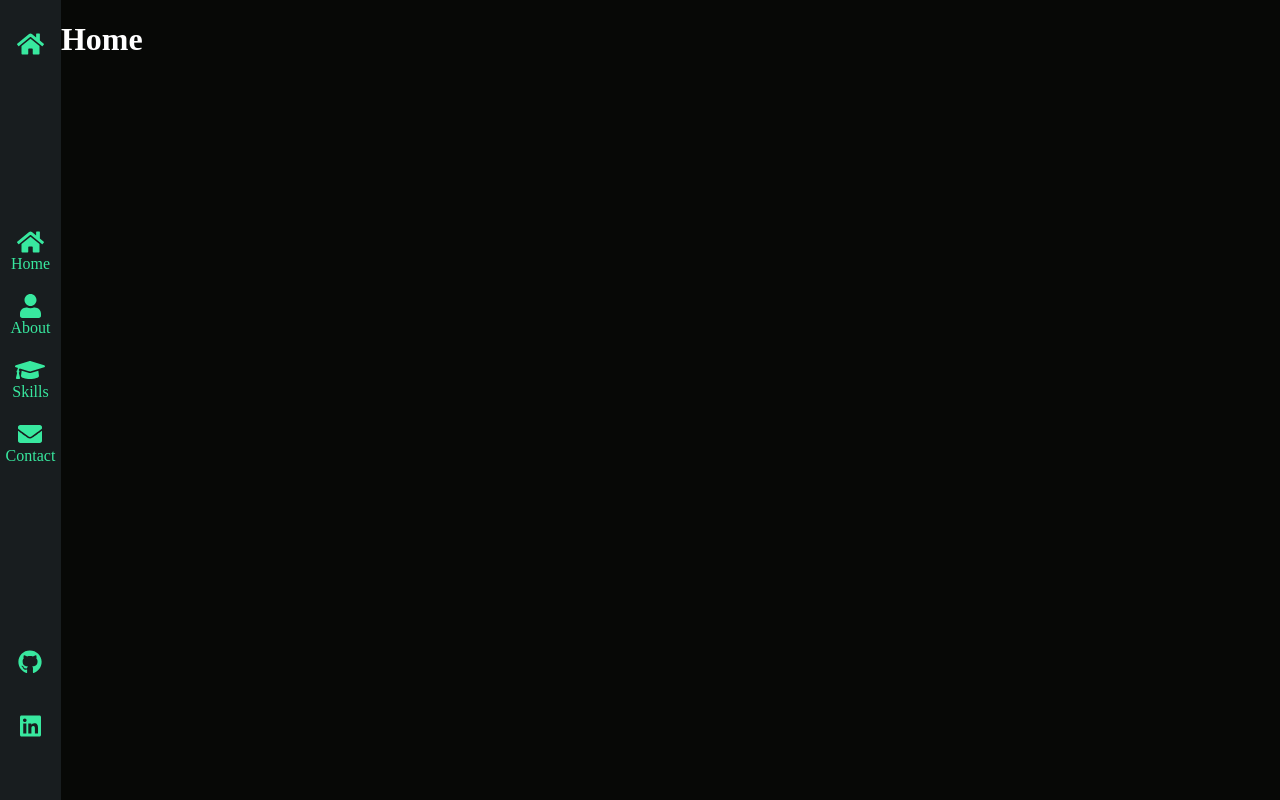
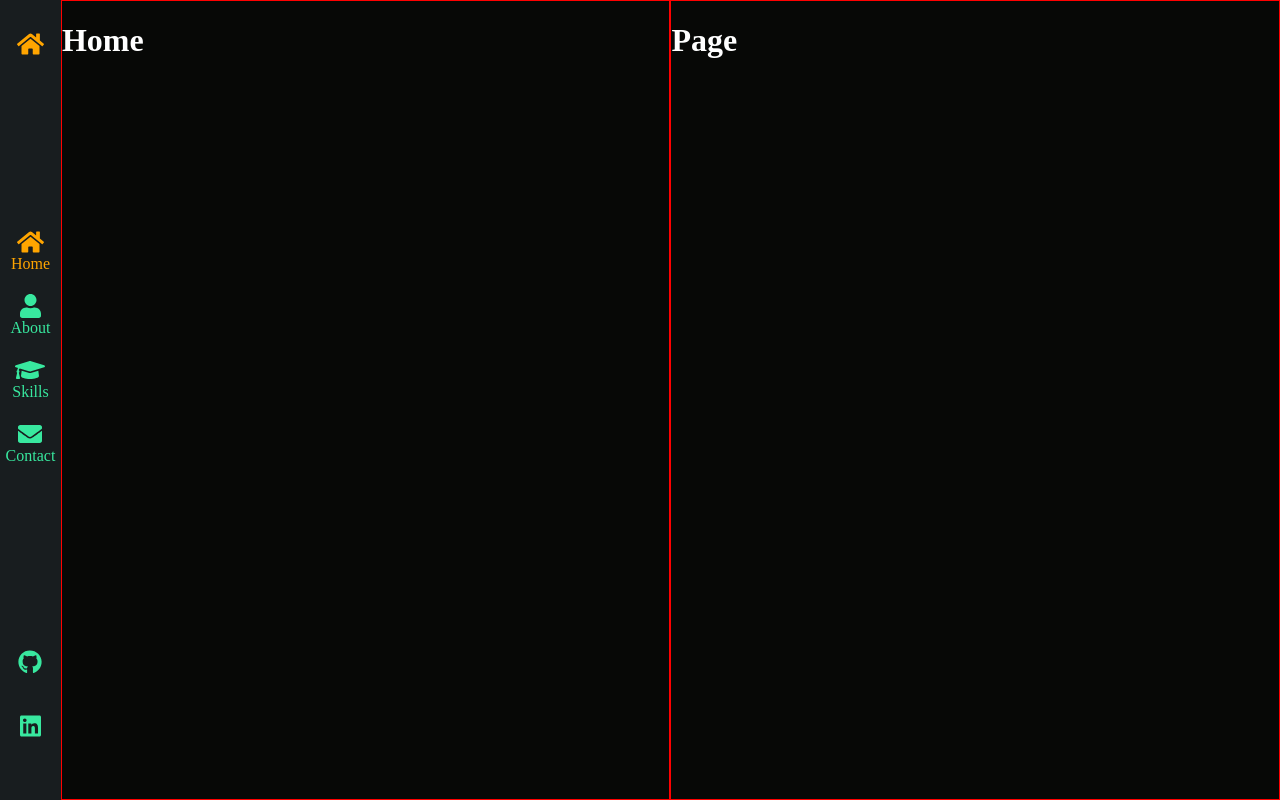
Before and after one commit to Baaranek/portfolio-page, a React (Create React App) app: page / in a window 1280 px wide. Built offline with nearby package versions, Linux system fonts and the light colour scheme.

Commit message:
add framer motion to menu

```diff
--- a/package.json
+++ b/package.json
@@ -10,6 +10,7 @@
     "@testing-library/jest-dom": "^4.2.4",
     "@testing-library/react": "^9.3.2",
     "@testing-library/user-event": "^7.1.2",
+    "framer-motion": "^2.9.4",
     "react": "^16.13.1",
     "react-dom": "^16.13.1",
     "react-router-dom": "^5.2.0",
--- a/src/components/layout/Menu/Menu.js
+++ b/src/components/layout/Menu/Menu.js
@@ -4,6 +4,7 @@ import { FontAwesomeIcon } from '@fortawesome/react-fontawesome';
 import { faEnvelope, faGraduationCap, faHome, faUser } from '@fortawesome/free-solid-svg-icons';
 import { faGithub, faLinkedin } from '@fortawesome/free-brands-svg-icons';
 import { NavLink } from 'react-router-dom';
+import { motion } from 'framer-motion';
 
 
 const Wrapper = styled.header`
@@ -32,27 +33,12 @@ const Wrapper = styled.header`
   }
 `;
 
-const StyledList = styled.li`
+const StyledList = styled(motion.li)`
   padding: .6rem 0;
   height: 4rem;
   display: flex;
   flex-direction: column;
   position: relative;
-
-  &:hover{
-
-    &:after{
-      position: absolute;
-      content: '';
-      right: -1.2rem;
-      top: 1rem;
-      border: solid #38e89f;
-      border-width: 0 3px 3px 0;
-      display: inline-block;
-      padding: 3px;
-      transform: rotate(135deg);
-    }
-  }
 `;
 
 const StyledFontAwesomeIcon = styled(FontAwesomeIcon)`
@@ -63,9 +49,17 @@ const StyledFontAwesomeIcon = styled(FontAwesomeIcon)`
 const StyledNavLink = styled(NavLink)`
   color: #38e89f;
   text-decoration: none;
+
+  &.active{
+    color: orange;
+
+    > * {
+      color: orange;
+    }
+  }
 `;
 
-const array = [
+const menuIcons = [
   {id:1, icon: faHome, description: 'Home', route: '/'},
   {id:2, icon: faUser, description: 'About', route: '/about'},
   {id:3, icon: faGraduationCap, description: 'Skills', route: '/skills'},
@@ -74,29 +68,32 @@ const array = [
 
 const Menu = () => (
   <Wrapper>
-    <div>
-      <StyledNavLink to='/'> <StyledFontAwesomeIcon icon={faHome} /></StyledNavLink>
-    </div>
-    <div>
+    <motion.div initial={{ x: -50  }} animate={{ x:0 }} transition={{ duration: 1 }}>
+      <StyledNavLink exact to='/'> <StyledFontAwesomeIcon icon={faHome} /></StyledNavLink>
+    </motion.div>
+    <motion.div initial={{ x: -50 }} animate={{ x:0 }} transition={{ duration: 1 }}>
       <ul>
-        { array.map( ({id, icon, description, route}) =>
-          <StyledList key={id}>
-            <StyledNavLink to={route}>
+        { menuIcons.map( ({id, icon, description, route}) =>
+          <StyledList key={id}
+            whileHover = {{ scale: 1.2}}
+            transition = {{ type: 'spring', stiffness: 400 }}
+          >
+            <StyledNavLink exact to={route}>
               <StyledFontAwesomeIcon icon={icon} />
             </StyledNavLink>
-            <StyledNavLink to={route}>
+            <StyledNavLink exact to={route}>
               {description}
             </StyledNavLink>
           </StyledList>
         )}
       </ul>
-    </div>
-    <div>
+    </motion.div>
+    <motion.div initial={{ x: -50 }} animate={{ x:0 }} transition={{ duration: 1 }}>
       <ul>
         <StyledList><a target='_blank' rel='noopener noreferrer' href='https://github.com/Baaranek'><StyledFontAwesomeIcon icon={faGithub} /></a></StyledList>
         <StyledList><a target='_blank' rel='noopener noreferrer' href='https://www.linkedin.com/in/krystian-otto-8b93241a5/'><StyledFontAwesomeIcon icon={faLinkedin} /></a></StyledList>
       </ul>
-    </div>
+    </motion.div>
   </Wrapper>
 );
 
--- a/src/components/views/Home/Home.js
+++ b/src/components/views/Home/Home.js
@@ -3,11 +3,25 @@ import styled from 'styled-components';
 
 const Wrapper = styled.div`
   background-color: #070806;
+  display: flex;
+  justify-content: space-between;
+  height: 100vh;
+`;
+
+const InsideWrapper = styled.div`
+  width: 50%;
+  height: 100%;
+  border: 1px solid red;
 `;
 
 const Home = () => (
   <Wrapper>
-    <h1>Home</h1>
+    <InsideWrapper>
+      <h1>Home</h1>
+    </InsideWrapper>
+    <InsideWrapper>
+      <h1>Page</h1>
+    </InsideWrapper>
   </Wrapper>
 );
 
--- a/src/index.js
+++ b/src/index.js
@@ -14,6 +14,7 @@ const GlobalStyle = createGlobalStyle`
   }
   html {
     font-size: 16px;
+    overflow: hidden;
   }
 `;
 
```
Also changed, not shown: 1 other file (tests, documents, lock files or other folders).
